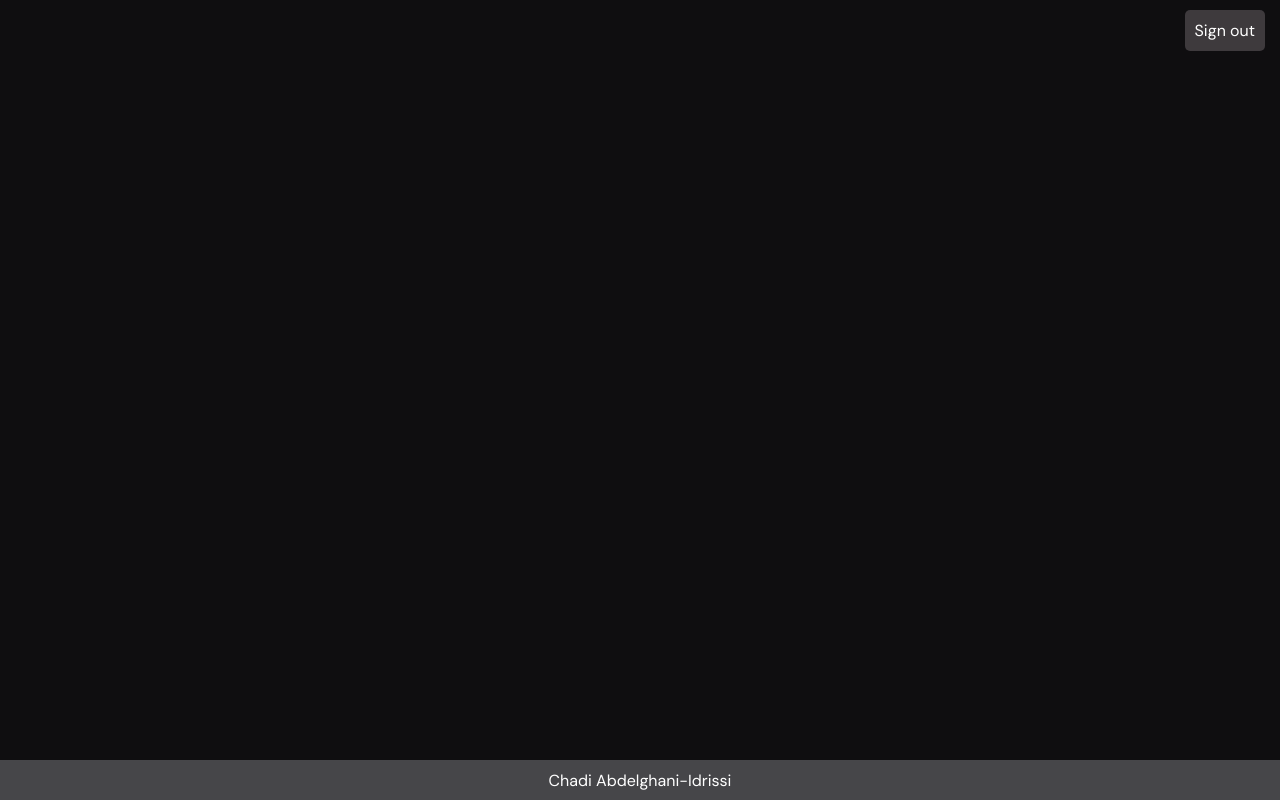
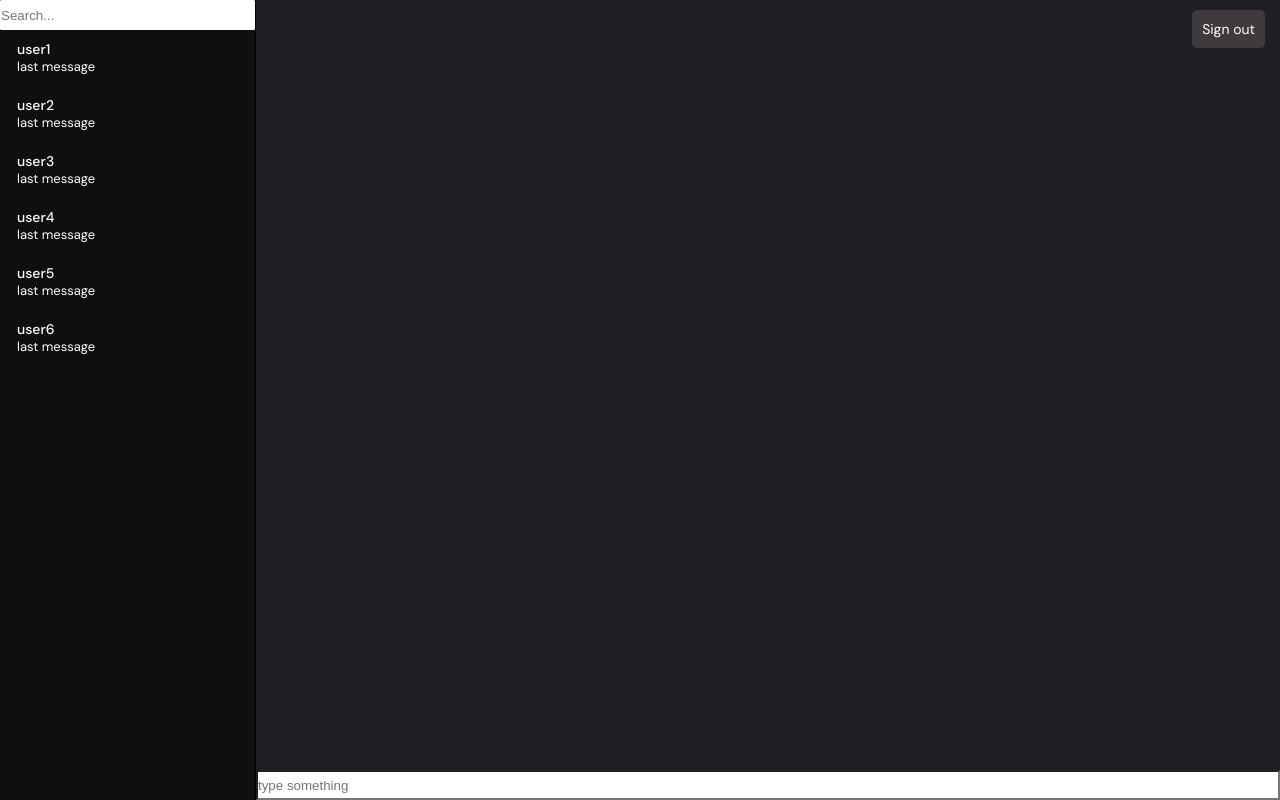
Before and after one commit to chadiai/chat, a Next.js app: page /chat in a window 1280 px wide. Built offline with nearby package versions, Linux system fonts and the light colour scheme; no server answers; sample sign-in values are in the browser's storage.

Commit message:
chat template

```diff
--- a/components/Chat.js
+++ b/components/Chat.js
@@ -1,6 +1,7 @@
 import { toast } from "react-toastify";
 import { getAuth, signOut } from "firebase/auth";
 import { useRouter } from "next/router";
+
 
 const Chat = () => {
     const auth = getAuth();
@@ -15,8 +16,66 @@ const Chat = () => {
             toast.error(error.message);
         });
     };
+    //send user input
+    function send() {
+      var usermsg = document.getElementById("send-input").value;
+      var senddiv = document.querySelector(".user-input");
+      senddiv.style.display = "block";
+      senddiv.innerHTML = usermsg;
+    }
 
-    return ( <div className="navbar"><a onClick={logout}>Sign out</a></div>  );
+    return (
+    <>
+    <div className="chat">
+    <div className="navbar"><a onClick={logout}>Sign out</a></div>
+    <div className="preview" >
+        <form id="searchform">
+        <input type="search" id="search" name="search" placeholder="Search..."/>
+        </form>
+        <div >
+            <div id="friend-username">
+                <span id="name">user1</span>
+                <span id="lastmsg">last message</span>
+            </div>
+        </div>
+        <div>
+            <div id="friend-username">
+                <span id="name">user2</span>
+                <span id="lastmsg">last message</span>
+            </div>
+        </div>
+        <div>
+            <div id="friend-username">
+                <span id="name">user3</span>
+                <span id="lastmsg">last message</span>
+            </div>
+        </div>
+        <div>
+            <div id="friend-username">
+                <span id="name">user4</span>
+                <span id="lastmsg">last message</span>
+            </div>
+        </div>
+        <div>
+            <div id="friend-username">
+                <span id="name">user5</span>
+                <span id="lastmsg">last message</span>
+            </div>
+        </div>
+            <div>
+            <div id="friend-username">
+                <span id="name">user6</span>
+                <span id="lastmsg">last message</span>
+            </div>
+        </div>
+    </div>
+    <div class="chatbox">
+      <div class="input-msg">
+        <input type="text" id="send-input" placeholder="type something"/>
+      </div>
+    </div>
+  </div>
+    </> );
 }
 
 export default Chat;
--- a/components/Footer.js
+++ /dev/null
@@ -1,7 +0,0 @@
-const Footer = () => {
-    return (
-        <footer>Chadi Abdelghani-Idrissi</footer>
-     );
-}
-
-export default Footer;
--- a/components/Index.js
+++ b/components/Index.js
@@ -41,6 +41,7 @@ const Index = () => {
               <div>
               {showCurrent ? <div>{data[currentIdx]}</div> : null}
               </div>
+              <footer>Chadi Abdelghani-Idrissi</footer>
         </div>
      );
 }
--- a/pages/_app.js
+++ b/pages/_app.js
@@ -1,5 +1,4 @@
 import '../styles/globals.css';
-import Layout from '../components/Layout';
 import { AuthProvider } from "../auth";
 
 
@@ -8,9 +7,7 @@ import { AuthProvider } from "../auth";
 export default function App({ Component, pageProps: { session, ...pageProps },}){
   return (
     <AuthProvider>
-      <Layout>
         <Component {...pageProps} />
-      </Layout>
     </AuthProvider>
   )
 }
--- /dev/null
+++ b/styles/Chat.module.css
@@ -0,0 +1,78 @@
+.chat {
+  font-size: 14px;
+  line-height: 18px;
+  padding:0;
+  margin:0;
+  overflow-x: hidden;
+}
+.chatbox {
+  position: absolute;
+  right: 0;
+  bottom: 0;
+  flex-direction: column;
+  overflow-y: scroll;
+  overflow-x: none;
+  background-color: #1f1f23;
+  height: 100vh;
+  width: 80vw;
+  z-index: -1;
+}
+.preview {
+
+  position: absolute;
+  left: 0;
+  bottom: 0;
+  height: 100vh;
+  width: 20vw;
+  background-color: #0f0e10;
+  border-right: 1px solid #000;
+
+}
+
+#searchform, #search {
+  width: 100%;
+}
+
+#friend-username {
+  padding: 10px;
+  margin-left: 0.5em;
+  display: flex;
+  flex-direction: column;
+  transition: 0.25s;
+}
+
+#friend-username:hover {
+  opacity: 70%;
+  cursor: pointer;
+}
+
+#name {
+  font-weight: 500;
+  font-size: 1em;
+}
+#lastmsg {
+  font-size: 13px;
+}
+
+.input-msg {
+  display: flex;
+  flex-direction: row;
+  justify-content: space-around;
+  height: 50px;
+  width: 100%;
+  padding-top: 10px;
+}
+#send-input {
+  position: absolute;
+  bottom: 0;
+  height: 30px;
+  border-radius: 1px;
+  width: 100%;
+}
+
+#search {
+  flex: 100;
+  height: 30px;
+  border-radius: 1px;
+  border: 1px solid white;
+}
--- a/styles/globals.css
+++ b/styles/globals.css
@@ -1,5 +1,8 @@
 @import url('https://fonts.googleapis.com/css2?family=DM+Sans:wght@400;500;700&display=swap');
 /*https://colorhunt.co/palette/1d3e53254b62476d7c77abb7 #21D4FD linear-gradient(to right top, #476D7C, #77ABB7)*/
+@import url("https://cdnjs.cloudflare.com/ajax/libs/font-awesome/6.1.0/css/all.min.css");
+@import "./Chat.module.css";
+@import "./Login.module.css";
 
 
 * {
```
